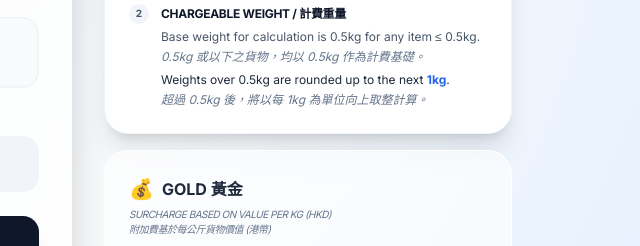
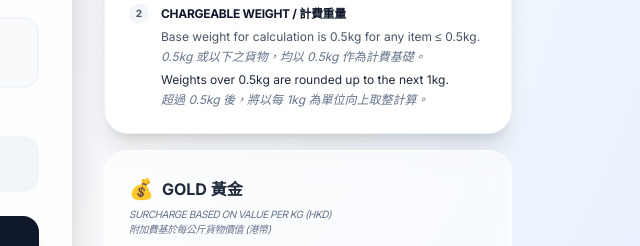
Before and after one commit to kenfung0617/wsp, a plain HTML site: page index.html in a window 1280 px wide. Shown: the part 224-470 px from the top of the page, 640-1280 px from the left. Drawn offline with nearby package versions, Linux system fonts and the light colour scheme.

Commit message:
Update index.html

```diff
--- a/index.html
+++ b/index.html
@@ -50,6 +50,7 @@
 
     <div class="w-full max-w-5xl grid grid-cols-1 lg:grid-cols-12 gap-8">
 
+        <!-- 左側：計算器主體 -->
         <div class="lg:col-span-7 bg-white/80 glass-morphism shadow-2xl rounded-3xl overflow-hidden border border-white">
             <div class="bg-slate-900 p-8 text-white relative">
                 <div class="absolute top-0 right-0 p-8 opacity-10">
@@ -61,6 +62,7 @@
             </div>
 
             <div class="p-8 space-y-6">
+                <!-- 類別選擇 -->
                 <div>
                     <label class="block text-xs font-bold text-slate-500 uppercase tracking-wider mb-2">Category / 貨物類別</label>
                     <div class="grid grid-cols-2 gap-4">
@@ -82,6 +84,7 @@
                     <input type="hidden" id="cargoType" value="gold">
                 </div>
 
+                <!-- 輸入區域 -->
                 <div class="grid grid-cols-1 md:grid-cols-2 gap-6">
                     <div>
                         <label class="block text-xs font-bold text-slate-500 uppercase tracking-wider mb-2">Gross Weight / 貨物毛重</label>
@@ -103,8 +106,10 @@
                     Calculate Surcharge / 立即計算
                 </button>
 
+                <!-- 錯誤提示 -->
                 <div id="errorBox" class="hidden animate-slide-up bg-red-50 border border-red-100 text-red-600 p-4 rounded-xl text-center text-sm font-medium"></div>
 
+                <!-- 結果顯示 -->
                 <div id="resultBox" class="hidden animate-slide-up">
                     <div class="p-6 bg-gradient-to-br from-slate-900 to-slate-800 rounded-3xl text-white shadow-xl shadow-slate-200">
                         <p class="text-center text-slate-400 text-[10px] uppercase tracking-widest mb-4">Official Calculation / 結算明細</p>
@@ -135,6 +140,7 @@
             </div>
         </div>
 
+        <!-- 右側：收費標準與說明 -->
         <div class="lg:col-span-5 space-y-4">
             <div class="bg-white rounded-3xl p-6 text-slate-800 shadow-xl border border-slate-100">
                 <h3 class="text-slate-900 font-bold text-sm mb-4 flex items-center gap-2">
@@ -160,13 +166,14 @@
                             <p class="font-bold text-slate-900 uppercase tracking-tight">Chargeable Weight / 計費重量</p>
                             <p class="text-slate-600 mt-1">Base weight for calculation is 0.5kg for any item ≤ 0.5kg.</p>
                             <p class="text-slate-500 italic">0.5kg 或以下之貨物，均以 0.5kg 作為計費基礎。</p>
-                            <p class="mt-1">Weights over 0.5kg are rounded up to the next <b class="text-blue-600">1kg</b>.</p>
+                            <p class="mt-1">Weights over 0.5kg are rounded up to the next 1kg.</p>
                             <p class="text-slate-500 italic">超過 0.5kg 後，將以每 1kg 為單位向上取整計算。</p>
                         </div>
                     </li>
                 </ul>
             </div>
 
+            <!-- 黃金費率表 -->
             <div class="bg-white/60 glass-morphism rounded-3xl p-6 border border-white rule-card">
                 <h3 class="font-bold text-slate-800 flex items-center gap-2 mb-1">
                     <span class="text-xl">💰</span> GOLD 黃金
@@ -197,6 +204,7 @@
                 </div>
             </div>
 
+            <!-- 鑽石費率表 -->
             <div class="bg-white/60 glass-morphism rounded-3xl p-6 border border-white rule-card">
                 <h3 class="font-bold text-slate-800 flex items-center gap-2 mb-1">
                     <span class="text-xl">💎</span> DIAMOND 鑽石
```
